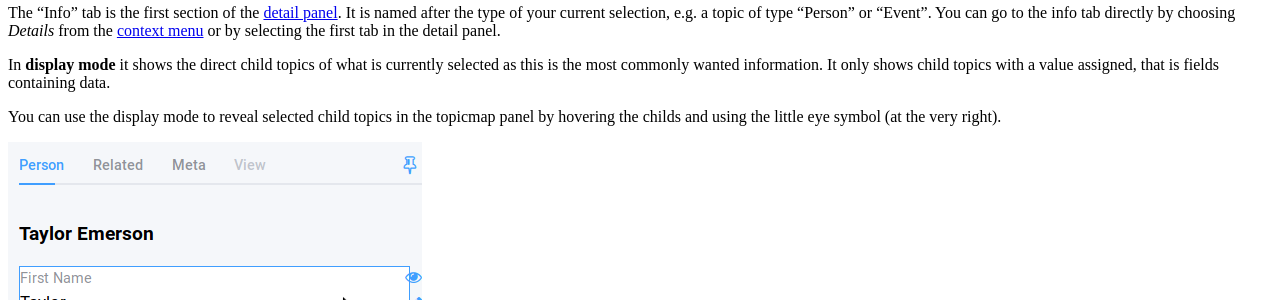
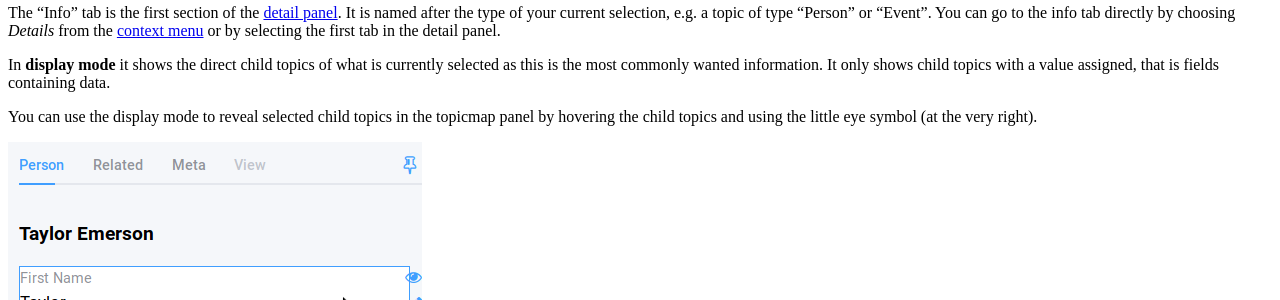
Before and after one commit to dmx-systems/dmx-documentation, a Sphinx documentation site: the page built from docs/user.rst, in a window 1280 px wide and 900 px high, scrolled down 7726 px. Shown: the part 152-452 px from the top of the window. Built offline with Sphinx 7.4.7 and the Read the Docs theme 2.0.0, drawn with Linux system fonts in a browser that asks for light colours.

Commit message:
Improved section on info tab

```diff
--- a/docs/user.rst
+++ b/docs/user.rst
@@ -224,7 +224,7 @@ You can go to the info tab directly by choosing *Details* from the :ref:`context
 In **display mode** it shows the direct child topics of what is currently selected as this is the most commonly wanted information.
 It only shows child topics with a value assigned, that is fields containing data.
 
-You can use the display mode to reveal selected child topics in the topicmap panel by hovering the childs and using the little eye symbol (at the very right).
+You can use the display mode to reveal selected child topics in the topicmap panel by hovering the child topics and using the little eye symbol (at the very right).
 
 .. image:: _static/detail-panel-reveal-button.png
 
```
